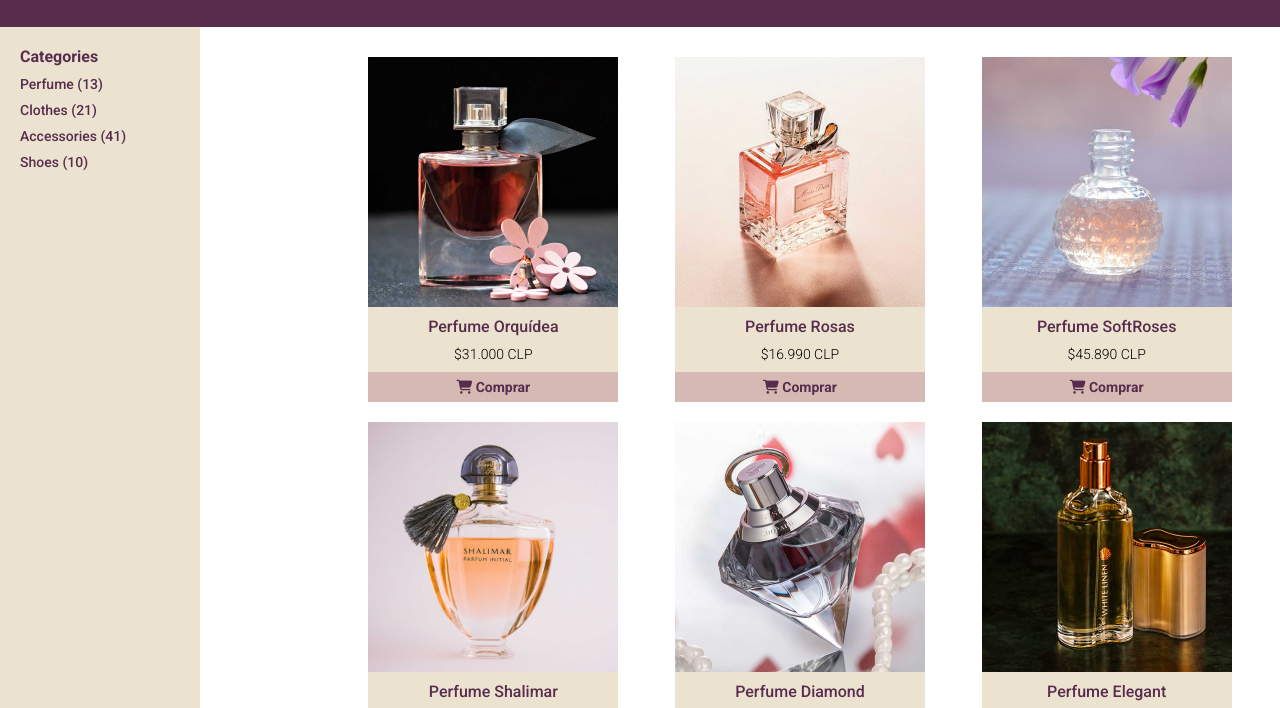
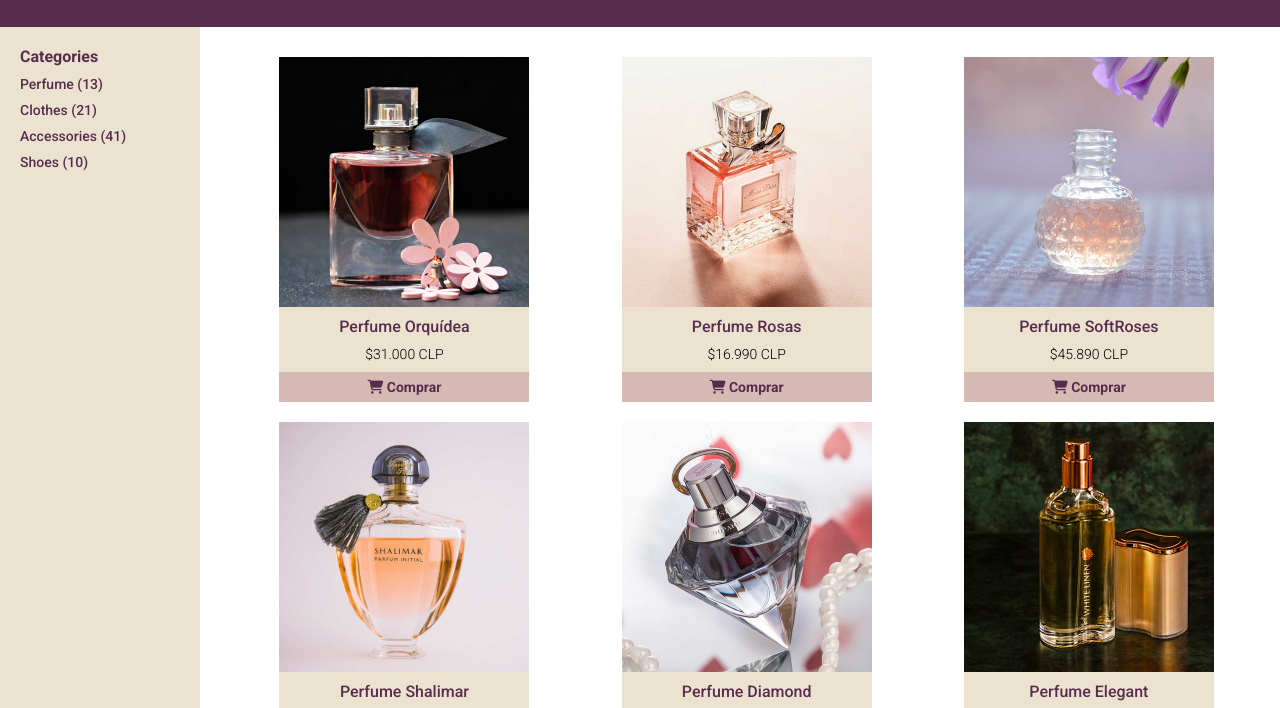
Before and after one commit to felipejoq/css-grid-practice-i, a plain HTML site: page index.html in a window 1280 px wide. Shown: the part 90-798 px from the top of the page. Drawn offline with Linux system fonts and the light colour scheme.

Commit message:
CSS small modified

```diff
--- a/assets/css/styles.css
+++ b/assets/css/styles.css
@@ -9,7 +9,7 @@
 
 .wrap {
     display: grid;
-    grid-template-columns: 3fr 9fr;
+    grid-template-columns: 2fr 10fr;
     grid-template-areas:
     "header header"
     "navbar main"
```
